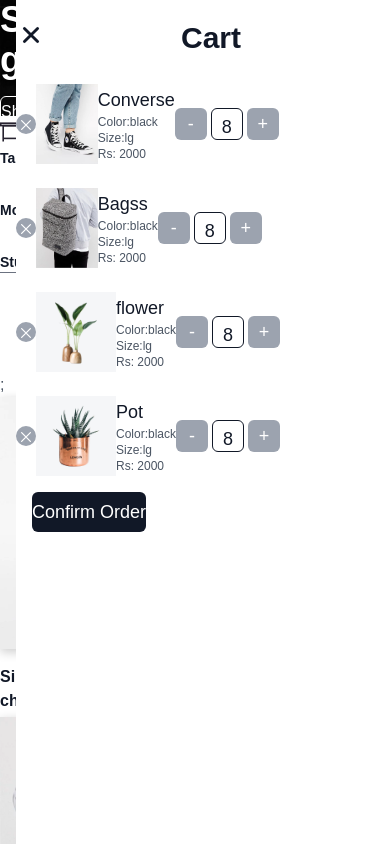
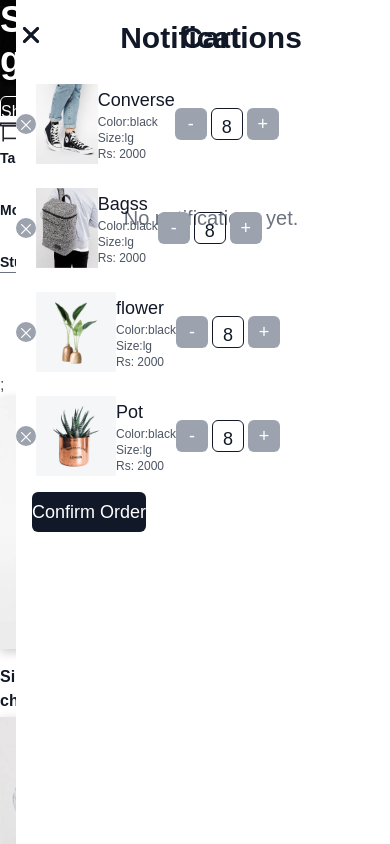
Before and after one commit to ujjwal-B7/Ecommerce, a React (Create React App) app: page / in a window 390 px wide. Shown: the top 844 px of the page. Built offline with nearby package versions, Linux system fonts and the light colour scheme.

Commit message:
notifications responsive also  done

```diff
--- a/src/components/Navbar.js
+++ b/src/components/Navbar.js
@@ -3,6 +3,7 @@
 import { useRef, useState, useEffect } from "react";
 import { useAuth0 } from "@auth0/auth0-react";
 import Cart from "../userComponent/Cart";
+import Notifications from "../userComponent/Notifications";
 import Login from "../auth/Login";
 import LogOut from "../auth/LogOut";
 import MessageBox from "./MessageBox";
@@ -12,6 +13,7 @@
   const [scrollPosition, setScrollPosition] = useState(0);
   const [open, setOpen] = useState(false);
   const [cart, setCart] = useState(false);
+  const [notifications, setNotifications] = useState(false);
   const [search, setSearch] = useState();
   const [showLoggedInMessage, setShowLoggedInMessage] = useState(false);
   const [showLoggedOutMessage, setShowLoggedOutMessage] = useState(false);
@@ -37,6 +39,7 @@
       if (menuRef && menuRef.current && !menuRef.current.contains(e.target)) {
         setOpen(false);
         setCart(false);
+        setNotifications(false);
       }
     };
     document.addEventListener("mousedown", handle);
@@ -120,22 +123,35 @@
             <li className={location.pathname === "/contact" ? "active" : ""}>
               <Link to="/contact">CONTACT US</Link>
             </li>
-            <li className="notifications relative">
-              <button onClick={() => setCart(!cart)}>
+            <li className="notification relative">
+              <button onClick={() => setNotifications(!notifications)}>
                 <ion-icon name="notifications"></ion-icon>
               </button>
-              <p className="text-xs h-6 w-6 bg-white p-1 text-gray-900 rounded-full absolute bottom-5 left-6 font-semibold">10</p>
+              <p className="text-xs h-6 w-6 bg-white p-1 text-gray-900 rounded-full absolute bottom-5 left-6 font-semibold">
+                10
+              </p>
             </li>
-            <li>
+            <li className="relative">
               <button onClick={() => setCart(!cart)}>
                 <ion-icon name="cart" size="large"></ion-icon>
               </button>
+              <p className="text-xs h-6 w-6 bg-white p-1 text-gray-900 rounded-full absolute bottom-6 left-8 font-semibold">
+                10
+              </p>
             </li>
           </ul>
           <div className="lg:static absolute right-5">
             {!isAuthenticated ? <Login /> : <LogOut />}
           </div>
-          <div className="lg:static absolute right-32">
+          <div className="lg:static absolute right-40">
+            <button
+              className="lg:hidden "
+              onClick={() => setNotifications(!notifications)}
+            >
+              <ion-icon name="notifications" size="large"></ion-icon>
+            </button>
+          </div>
+          <div className="lg:static absolute right-28">
             <button className="lg:hidden " onClick={() => setCart(!cart)}>
               <ion-icon name="cart" size="large"></ion-icon>
             </button>
@@ -165,6 +181,18 @@
           ref={menuRef}
           className={`absolute text-gray-900 overflow-y-auto bg-white shadow-2xl
           lg:w-[30%] md:w-[55%] w-full h-screen top-0 text-xl transition-all ease-in duration-300
+          ${notifications ? "right-0" : "right-[-45rem]"}
+          `}
+        >
+          <Notifications
+            notifications={notifications}
+            setNotifications={setNotifications}
+          />
+        </ul>
+        <ul
+          ref={menuRef}
+          className={`absolute text-gray-900 overflow-y-auto bg-white shadow-2xl
+          lg:w-[30%] md:w-[55%] w-full h-screen top-0 text-xl transition-all ease-in duration-300
           ${cart ? "right-0" : "right-[-45rem]"}
           `}
         >
--- a/src/index.css
+++ b/src/index.css
@@ -195,6 +195,6 @@
     }
   }
 
-  .notifications{
+  .notification{
     font-size: 2rem;
   }
--- /dev/null
+++ b/src/userComponent/Notifications.js
@@ -0,0 +1,23 @@
+import React from "react";
+import { useState } from "react";
+
+const Notifications = ({ notifications, setNotifications }) => {
+  const [click, setClick] = useState(true);
+
+  return (
+    <section className="text-gray-900 cart relative z-50">
+      <p className="text-3xl font-semibold py-5 text-center">Notifications</p>
+      <div
+        className="absolute lg:hidden top-5 right-4  text-center text-3xl"
+        onClick={() => setClick(!click)}
+      >
+        <ion-icon name="close"></ion-icon>
+      </div>
+      <p className="text-center pt-32  text-gray-500 text-">
+        No notifications yet.
+      </p>
+    </section>
+  );
+};
+
+export default Notifications;
```
